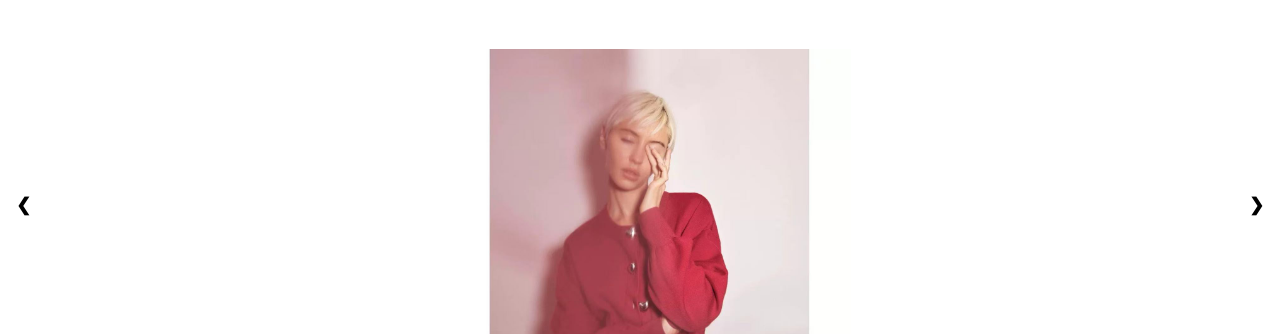
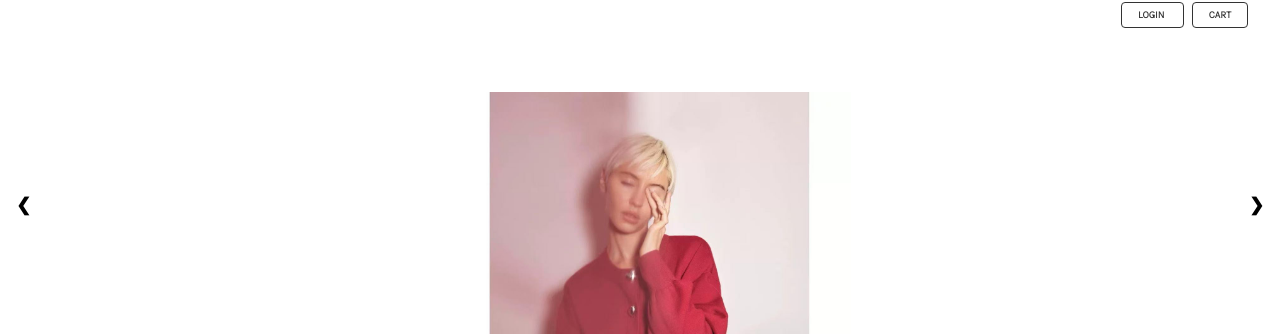
Before and after one commit to sekulya/bashastudio-main, a website: page index.html in a window 1280 px wide. Shown: the part 240-574 px from the top of the page. Drawn offline with nearby package versions, Linux system fonts and the light colour scheme; files whose address does not match are found by name; a web font is replaced by a local one.

Commit message:
Update index.html

```diff
--- a/index.html
+++ b/index.html
@@ -18,8 +18,18 @@
   <body>
     <div id="header"></div>
     <div class="main-logo">
-    <img src="images\basha-studio-high-resolution-logo.png" alt="Basha Studios Logo">
-  </div>
+      <img src="images\basha-studio-high-resolution-logo.png" alt="Basha Studios Logo">
+    </div>
+    <!-- Login and Cart Lines Start -->
+    <div style="text-align: right; margin: 16px 32px 0 0;">
+      <a href="login.html" style="font-family: 'Karla', sans-serif; text-decoration: none; font-weight: bold; color: #333; border: 1px solid #333; border-radius: 4px; padding: 6px 16px; background: #fff; transition: background 0.2s, color 0.2s; margin-left: 8px;">
+        Login
+      </a>
+      <a href="payment.html" style="font-family: 'Karla', sans-serif; text-decoration: none; font-weight: bold; color: #333; border: 1px solid #333; border-radius: 4px; padding: 6px 16px; background: #fff; transition: background 0.2s, color 0.2s; margin-left: 8px;">
+        Cart
+      </a>
+    </div>
+    <!-- Login and Cart Lines End -->
     <div>
       <div class="slideshow-container">
         <div class="mySlides fade">
@@ -30,7 +40,6 @@
           <p id="sale">S A L E</p>
           <p id="saleTag">ONLINE AND IN STORES</p>
         </div>
-
         <div class="mySlides fade">
           <img
             id="slideImg"
@@ -39,7 +48,6 @@
           <p id="sale">S A L E</p>
           <p id="saleTag">ONLINE AND IN STORES</p>
         </div>
-
         <div class="mySlides fade">
           <img
             id="slideImg"
@@ -81,7 +89,6 @@
   $("nav ul li").click(function () {
     $(this).addClass("active").siblings().removeClass("active");
   });
-
 </script>
 
 <script src="./scripts/index.js"></script>
```
